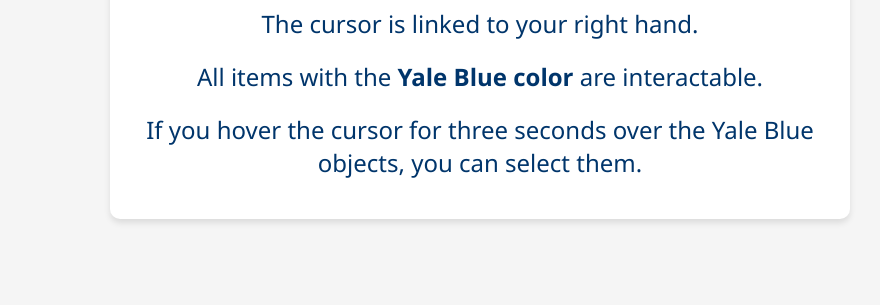
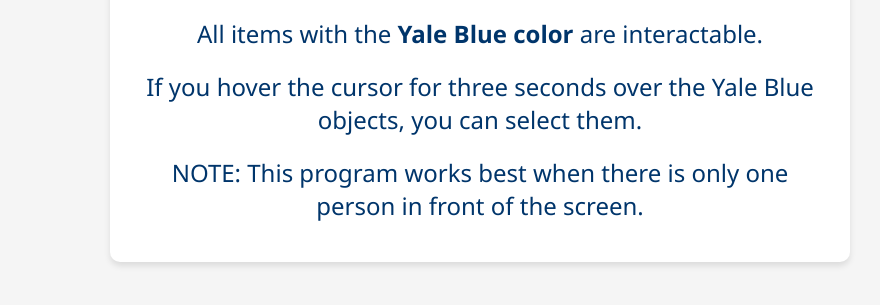
Before and after one commit to rrliang/cpsc-484-final-project, a plain HTML site: page help.html in a window 1280 px wide. Shown: the part 379-684 px from the top of the page, without its empty margins (160-1040 px from the left). Drawn offline with nearby package versions, Linux system fonts and the light colour scheme.

Commit message:
added message abt one person / screen to help.html

```diff
--- a/help.html
+++ b/help.html
@@ -15,6 +15,7 @@
             <li>The cursor is linked to your right hand.</li>
             <li>All items with the <span class="yale-blue">Yale Blue color</span> are interactable.</li>
             <li>If you hover the cursor for three seconds over the Yale Blue objects, you can select them.</li>
+            <li>NOTE: This program works best when there is only one person in front of the screen.</li>
         </ul>
         <button class="go-back-help" id="go-back-help" onclick="window.history.back()">Go Back</button>
     </div>
```
Also changed, not shown: README.md.
